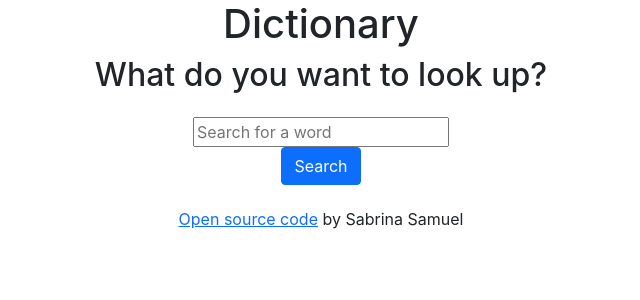
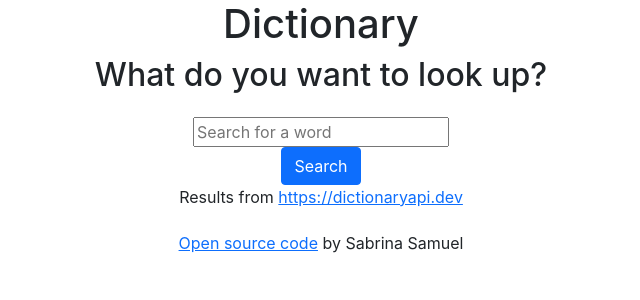
Before and after one commit to ssrome/dictionary-react, a React (Create React App) app: page / in a window 1280 px wide. Shown: the top 300 px of the page, without its empty margins (319-959 px from the left). Built offline with nearby package versions, Linux system fonts and the light colour scheme.

Commit message:
Added axios and api integration

```diff
--- a/package.json
+++ b/package.json
@@ -6,6 +6,7 @@
     "@testing-library/jest-dom": "^5.11.10",
     "@testing-library/react": "^11.2.6",
     "@testing-library/user-event": "^12.8.3",
+    "axios": "^0.21.1",
     "bootstrap": "^4.6.0",
     "react": "^17.0.2",
     "react-bootstrap": "^1.5.2",
--- a/src/Dictionary.js
+++ b/src/Dictionary.js
@@ -1,7 +1,12 @@
 import React, { useState } from "react";
+import axios from "axios";
 
 export default function Dictionary() {
   const [keyword, setKeyword] = useState("");
+
+  function handleResponse(response) {
+    console.log(response.data);
+  }
 
   function hanndleKeyword(event) {
     setKeyword(event.target.value);
@@ -9,7 +14,8 @@ export default function Dictionary() {
 
   function search(event) {
     event.preventDefault();
-    alert(`Searching for ${keyword}`);
+    let url = `https://api.dictionaryapi.dev/api/v2/entries/en_GB/${keyword}`;
+    axios.get(url).then(handleResponse);
   }
   return (
     <div className="Dictionary">
@@ -24,6 +30,12 @@ export default function Dictionary() {
           Search
         </button>
       </form>
+      <div>
+        Results from{" "}
+        <a href="https://dictionaryapi.dev/" target="_blank" rel="noreferrer">
+          https://dictionaryapi.dev
+        </a>
+      </div>
     </div>
   );
 }
```
Also changed, not shown: 1 other file (tests, documents, lock files or other folders).
